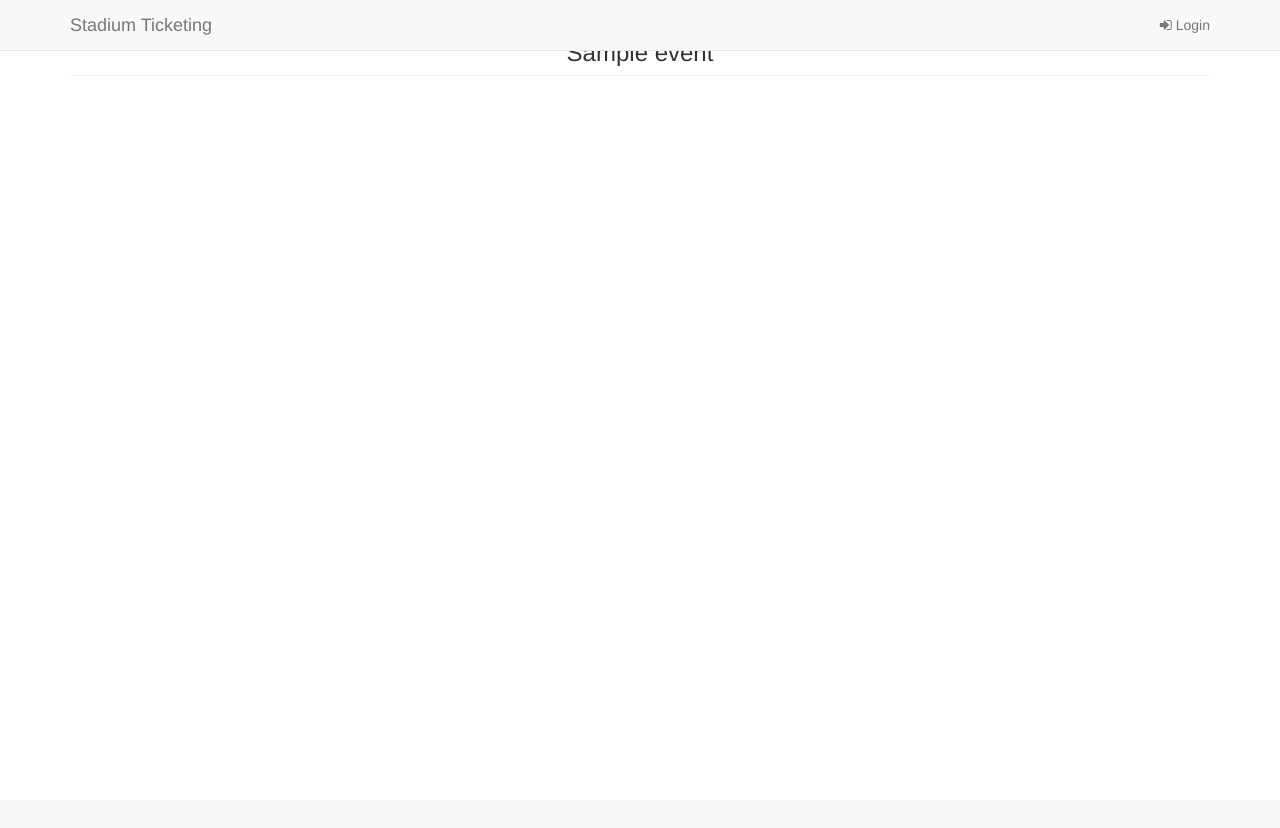
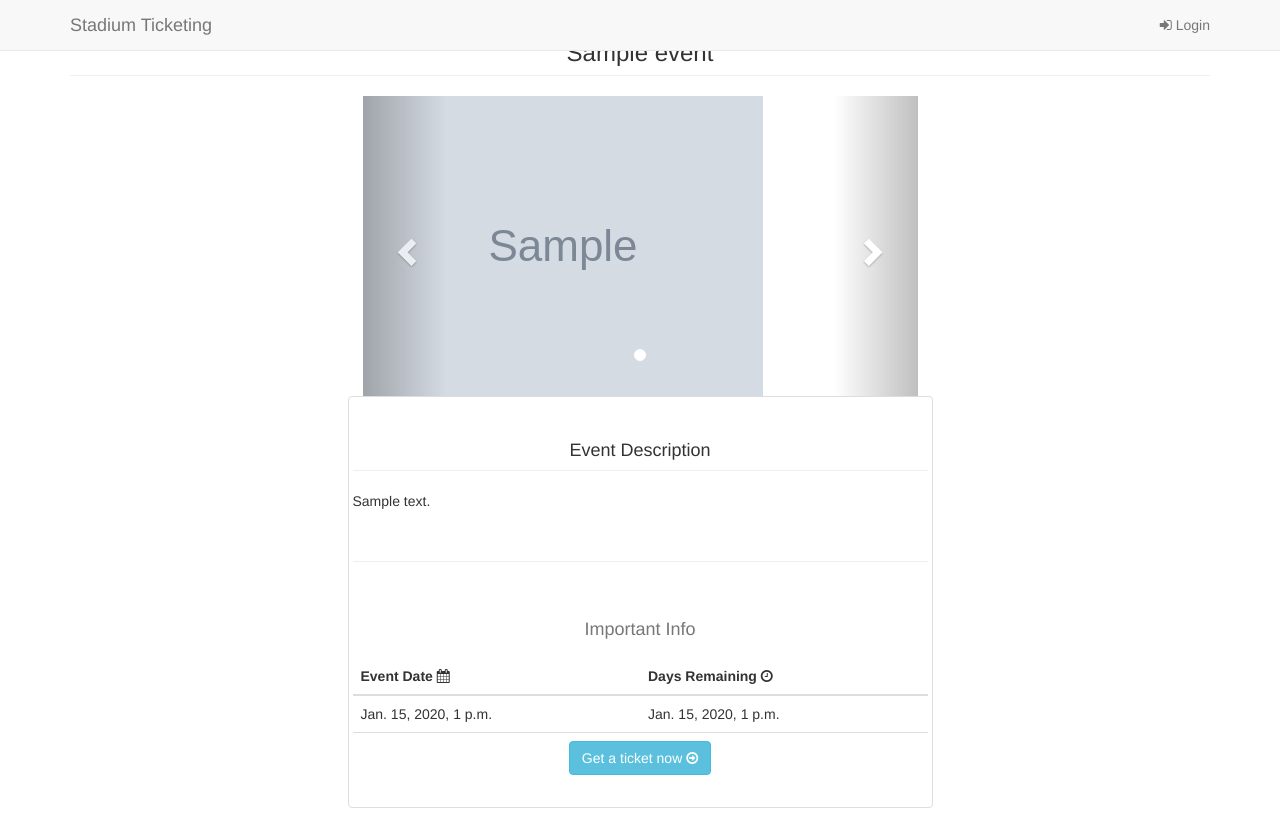
Before and after one commit to biletnam/StadiumTicketing, a Django app: a page that uses templates/event/event_detail.html in a window 1280 px wide. Before the commit the page ends 66 px from the top, so only its background shows below. Run offline with Django 3.2, Linux system fonts and the light colour scheme; tables that the repository leaves empty hold one stand-in row (values such as "Sample post"); grey boxes marked "Sample" are stand-in pictures; parts of the project's set-up code (start-up, migrations or seed data) failed here and were passed over; some libraries are stand-ins or nearby versions.

Commit message:
Update template to display event details

```diff
--- a/templates/event/event_detail.html
+++ b/templates/event/event_detail.html
@@ -4,6 +4,73 @@
 
     <div class="container" id="top">
         <h3 class="page-header text-center">{{ object.name }}</h3>
+
+        <div class="row">
+            <div class="col-lg-6 col-sm-6 col-sm-offset-3 event-detail image">
+                {% if object.main_image %}
+                    <div id="myCarousel" class="carousel slide" data-ride="carousel">
+                    <!-- Indicators -->
+                    <ol class="carousel-indicators">
+                        <li data-target="#myCarousel" data-slide-to="0" class="active"></li>
+                    </ol>
+
+                    <!-- Wrapper for slides -->
+                    <div class="carousel-inner">
+                        <div class="item active">
+                            <img src="{{ object.main_image.url }}" class="img-responsive" style="max-height: 350px">
+                        </div>
+
+                        <!-- Left and right controls -->
+                        <a class="left carousel-control" href="#myCarousel" data-slide="prev">
+                            <span class="glyphicon glyphicon-chevron-left"></span>
+                            <span class="sr-only">Previous</span>
+                        </a>
+
+                        <a class="right carousel-control" href="#myCarousel" data-slide="next">
+                            <span class="glyphicon glyphicon-chevron-right"></span>
+                            <span class="sr-only">Next</span>
+                        </a>
+                    </div>
+                {% endif %}
+                </div>
+            </div>
+            <div class="col-lg-6 col-sm-6 col-sm-offset-3 event-description thumbnail">
+                <h4 class="page-header text-center">
+                    Event Description
+                </h4>
+                <p class="text-justify">
+                    {{ object.description }}
+                </p>
+                <br/>
+                <hr/>
+                <br/>
+                <table class="table table-hover">
+                    <caption>
+                        <h4 class="text-center">Important Info</h4>
+                    </caption>
+                    <thead>
+                    <tr>
+                        <th>Event Date <span><i class="fa fa-calendar"></i> </span></th>
+                        <th>Days Remaining <span><i class="fa fa-clock-o"></i> </span></th>
+                    </tr>
+                    </thead>
+                    <tbody>
+                    <tr>
+                        <td>
+                            {{ object.event_date }}
+                        </td>
+                        <td>
+                            {{ object.event_date }}
+                        </td>
+                    </tr>
+                    <tr>
+                        <td colspan="2" class="text-center">
+                            <a href="#" class="btn btn-info">Get a ticket now <span><i class="fa fa-arrow-circle-o-right"></i> </span></a>
+                        </td>
+                    </tr>
+                    </tbody>
+                </table>
+            </div>
+        </div>
     </div>
-
 {% endblock content %}
```
